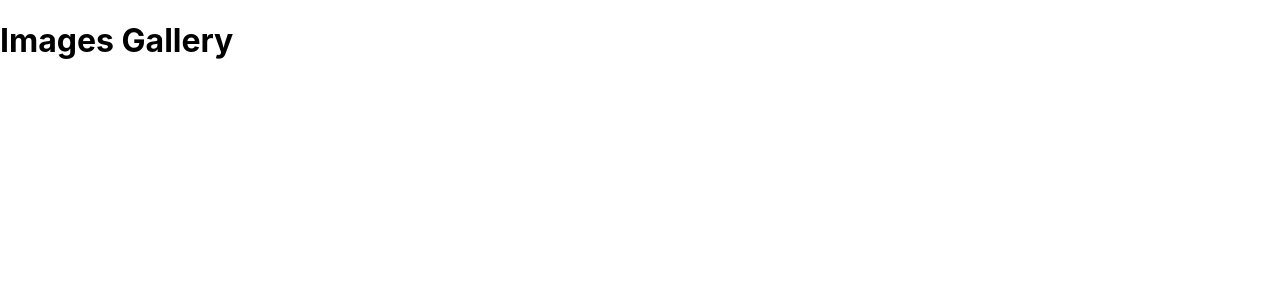
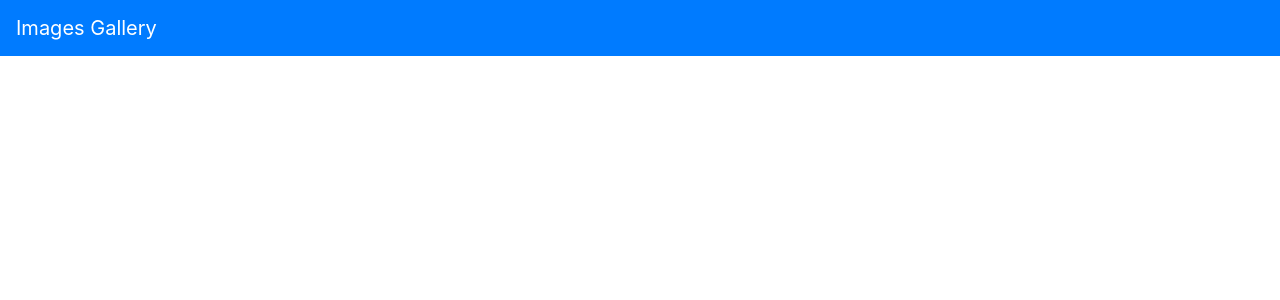
Before and after one commit to VadimIshkarin/images-gallery, a React (Create React App) app in the folder frontend/: page / in a window 1280 px wide. Shown: the top 300 px of the page. Built offline with nearby package versions, Linux system fonts and the light colour scheme.

Commit message:
react bootstrap.navbar

```diff
--- a/frontend/package.json
+++ b/frontend/package.json
@@ -6,7 +6,9 @@
     "@testing-library/jest-dom": "^5.16.5",
     "@testing-library/react": "^13.4.0",
     "@testing-library/user-event": "^13.5.0",
+    "bootstrap": "^4.5.3",
     "react": "^18.2.0",
+    "react-bootstrap": "^1.4.0",
     "react-dom": "^18.2.0",
     "react-scripts": "5.0.1",
     "web-vitals": "^2.1.4"
--- a/frontend/src/App.js
+++ b/frontend/src/App.js
@@ -1,7 +1,9 @@
+import "bootstrap/dist/css/bootstrap.min.css";
+import Header from "./components/Header";
 const App = () => {
   return (
     <div>
-      <h1>Images Gallery</h1>
+      <Header />
     </div>
   );
 };
--- /dev/null
+++ b/frontend/src/components/Header.js
@@ -0,0 +1,12 @@
+import React from "react";
+import { Navbar } from "react-bootstrap";
+
+const Header = () => {
+  return (
+    <Navbar bg="primary" variant="dark">
+      <Navbar.Brand href="/">Images Gallery</Navbar.Brand>
+    </Navbar>
+  );
+};
+
+export default Header;
```
Also changed, not shown: 1 other file (tests, documents, lock files or other folders).
